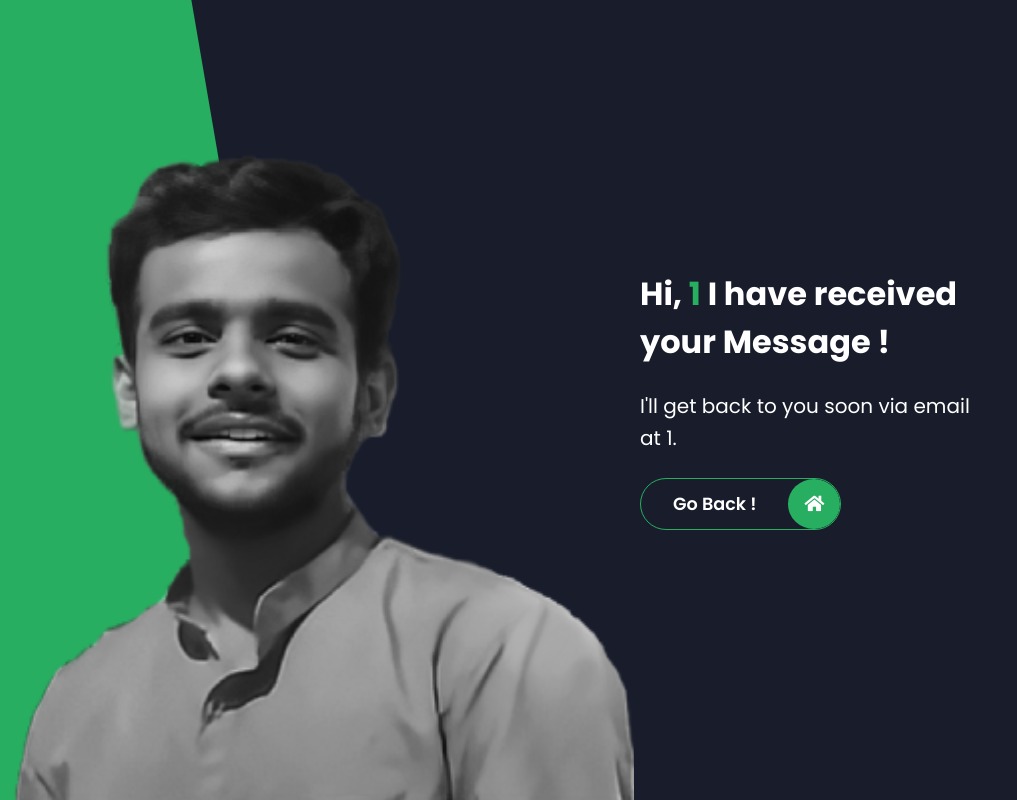
After one commit to harsh098/portfolio-website, a Django app: page /message_sent/1/1 in a window 1280 px wide. The commit adds this page. Shown: the whole page, without its empty margins (0-1017 px from the left). Run offline with Django 4.2, Linux system fonts and the light colour scheme.

Commit message:
Added Sucess Page

```diff
--- a/coreui/urls.py
+++ b/coreui/urls.py
@@ -3,5 +3,6 @@ from . import views
 urlpatterns = [
     path('', views.serve, name='homepage'),
     path('download_cv/', views.downloadcv, name='servepdf'),
-    path('contact/', views.contact_view, name='contact')
+    path('contact/', views.contact_view, name='contact'),
+    path('message_sent/<str:name>/<str:email>', views.success_page, name='success')
 ]
--- a/coreui/views.py
+++ b/coreui/views.py
@@ -1,6 +1,6 @@
 from django.shortcuts import render, redirect
 from django.template.exceptions import TemplateDoesNotExist
-from django.http import Http404
+from django.http import Http404, HttpResponse
 from .models import Message, Experience, ContactInfo, Skill, Brand, AdCard
 from .models import Project, CV
 from .hashnode import getBlogs
@@ -46,6 +46,8 @@ def downloadcv(request):
 
         return response
 
+def success_page(request, name, email):
+    return render(request, 'success.html', context={"sender": str(name), "email": str(email)})
 
 def contact_view(request):
     if request.method == 'POST':
@@ -59,6 +61,6 @@ def contact_view(request):
         new_message = Message(name=name, email=email, subject=subject, message=message)
         new_message.save()
 
-        return redirect('contact')  # Redirect to a success page after submission
+        return HttpResponse(status=200) # Redirect to a success page after submission
 
     return render(request, 'contact.html')  # Render the form template for GET requests
--- a/static/js/app.js
+++ b/static/js/app.js
@@ -40,6 +40,7 @@ const themeBtn = document.querySelector('.theme-btn');
         .then(data => {
             // Handle the response data if needed
             console.log(data);
+            window.location.href = `/message_sent/${formData.get('name')}/${formData.get('email')}`;
         })
         .catch(error => {
             // Handle errors
--- a/templates/contact.html
+++ b/templates/contact.html
@@ -98,11 +98,11 @@
                 </div>
             </div>
             <div class="right-contact">
-                <form action="{% url 'contact' %}" class="contact-form" method="post">
+                <form action="{% url 'contact' %}" class="contact-form" method="post" enctype="multipart/form-data">
                     {% csrf_token %}
                     <div class="input-control i-c-2">
                         <input type="text" required placeholder="YOUR NAME" name="name">
-                        <input type="email" required placeholder="YOUR EMAIL" name="email">
+                        <input type="email" required placeholder=contact-form"YOUR EMAIL" name="email">
                     </div>
                     <div class="input-control">
                         <input type="text" required placeholder="ENTER SUBJECT" name="subject">
--- /dev/null
+++ b/templates/success.html
@@ -0,0 +1,45 @@
+{% load static %}
+<!DOCTYPE html>
+<html lang="en">
+<head>
+    <meta charset="UTF-8">
+    <meta name="viewport" content="width=device-width, initial-scale=1.0">
+    <title>Harsh Mishra</title>
+    <link rel="shortcut icon" type="image/png" href="{% static 'img/favicon.png' %}" >
+    <link rel="stylesheet" href="{% static 'css/styles.css' %}">
+    <link rel="preconnect" href="https://fonts.googleapis.com">
+    <link rel="preconnect" href="https://fonts.gstatic.com" crossorigin>
+    <link rel="stylesheet" href="https://cdnjs.cloudflare.com/ajax/libs/font-awesome/5.15.4/css/all.min.css"
+        integrity="sha512-1ycn6IcaQQ40/MKBW2W4Rhis/DbILU74C1vSrLJxCq57o941Ym01SwNsOMqvEBFlcgUa6xLiPY/NS5R+E6ztJQ=="
+        crossorigin="anonymous" referrerpolicy="no-referrer" />
+    <link href="https://fonts.googleapis.com/css2?family=Poppins:wght@400;500;600;700;800&display=swap"
+        rel="stylesheet">
+</head>
+<body class="main-content">
+<header class="container sec1 active header" id="home">
+    <div class="header-content">
+        <div class="left-header">
+            <div class="h-shape"></div>
+            <div class="image">
+                <img src="{% static 'img/hero-img.png' %}" alt="">
+            </div>
+        </div>
+        <div class="right-header">
+            <h1 class="name">
+                Hi, <span>{{ sender }}</span>
+                I have received your Message !
+            </h1>
+            <p>
+                I'll get back to you soon via email at {{ email }}.
+            </p>
+            <div class="btn-con">
+                <a href="{% url 'homepage' %}" class="main-btn">
+                    <span class="btn-text">Go Back !</span>
+                    <span class="btn-icon"><i class="fas fa-home"></i></span>
+                </a>
+            </div>
+        </div>
+    </div>
+</header>
+</body>
+</html>
```
